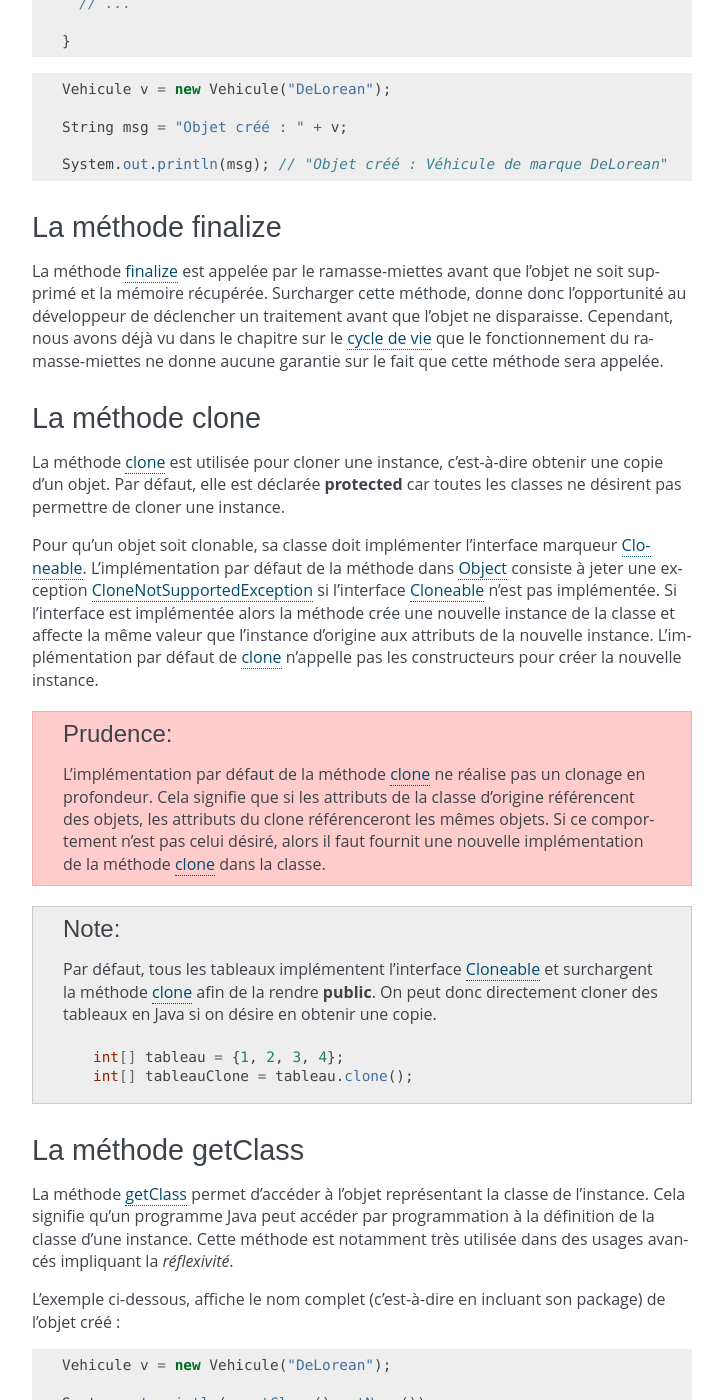
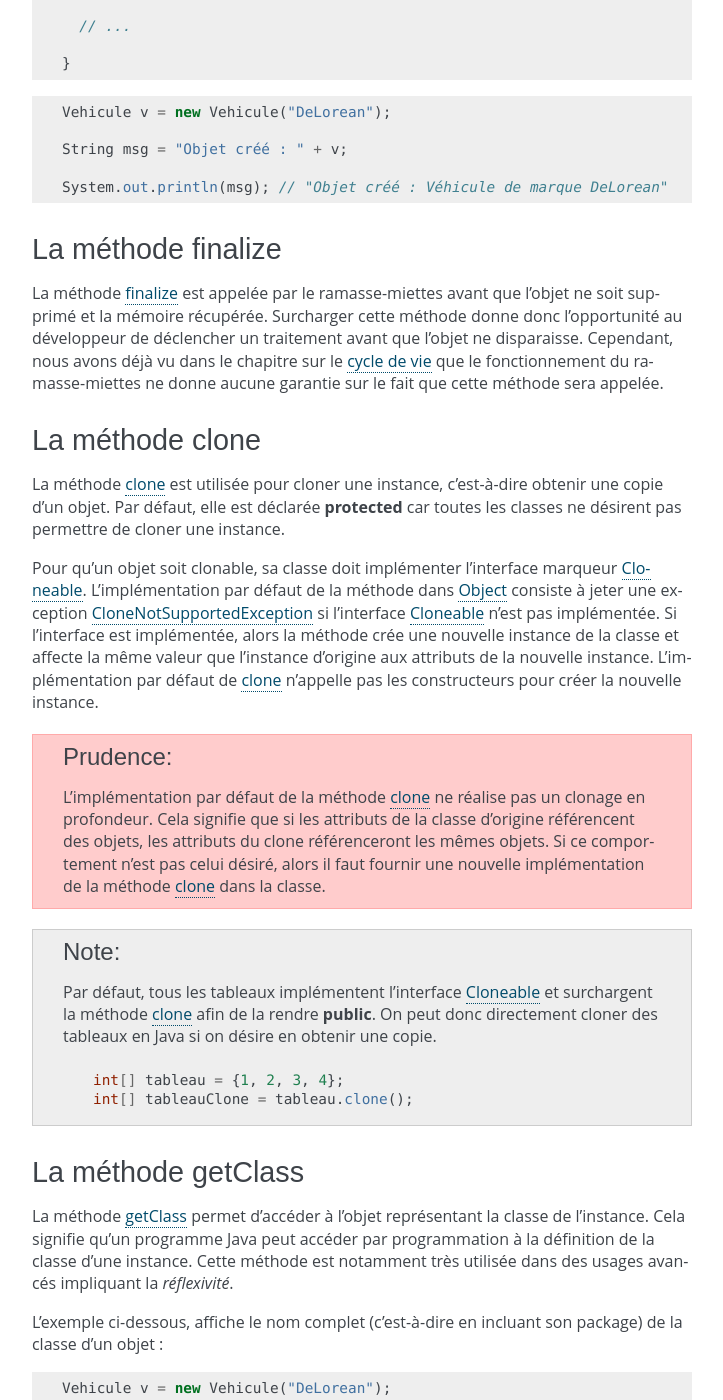
Before and after one commit to lanaflonPerso/cours-java-web, a Sphinx documentation site: the page built from source/la_classe_object.rst, in a window 1280 px wide and 1400 px high, scrolled down 4881 px. Shown: the whole window, without its empty margins (398-1121 px from the left). Built offline with Sphinx 7.4.7, drawn with Linux system fonts in a browser that asks for light colours; formulas are drawn with MathJax 3; some of the changed text lies outside the part shown.

Commit message:
corrections

```diff
--- a/source/la_classe_object.rst
+++ b/source/la_classe_object.rst
@@ -134,7 +135,7 @@
 
     Et si y.equals(z) est vrai
 
-    Alors x.equals(y) doit être vrai
+    Alors x.equals(z) doit être vrai
 * Son implémentation doit être consistante
     Pour x et y non nuls
 
@@ -186,7 +187,7 @@
 La méthode hashCode_ est fournie pour l'utilisation de certains algorithmes,
 notamment pour l'utilisation de table de hachage. Le principe d'un algorithme
 de hachage est d'associer un identifiant à un objet. Cet identifiant doit être
-le même pour la durée de vie de l'objet. De plus deux objets égaux doivent
+le même pour la durée de vie de l'objet. De plus, deux objets égaux doivent
 avoir le même code de hachage.
 
 L'implémentation de cette méthode peut se révéler assez technique. En général,
@@ -279,7 +280,7 @@
 *******************
 
 La méthode finalize_ est appelée par le ramasse-miettes avant que l'objet ne soit
-supprimé et la mémoire récupérée. Surcharger cette méthode, donne donc l'opportunité
+supprimé et la mémoire récupérée. Surcharger cette méthode donne donc l'opportunité
 au développeur de déclencher un traitement avant que l'objet ne disparaisse.
 Cependant, nous avons déjà vu dans le chapitre sur le :ref:`cycle de vie <cycle_de_vie_finalize>`
 que le fonctionnement du ramasse-miettes ne donne aucune garantie sur le fait
@@ -295,7 +296,7 @@
 Pour qu'un objet soit clonable, sa classe doit implémenter l'interface marqueur
 Cloneable_. L'implémentation par défaut de la méthode dans Object_ consiste à jeter
 une exception CloneNotSupportedException_ si l'interface Cloneable_ n'est pas
-implémentée. Si l'interface est implémentée alors la méthode crée une nouvelle
+implémentée. Si l'interface est implémentée, alors la méthode crée une nouvelle
 instance de la classe et affecte
 la même valeur que l'instance d'origine aux attributs de la nouvelle instance.
 L'implémentation par défaut de clone_ n'appelle pas les constructeurs pour créer
@@ -307,7 +308,7 @@
   en profondeur. Cela signifie que si les attributs de la classe d'origine
   référencent des objets, les attributs du clone référenceront les mêmes objets.
   Si ce comportement n'est pas celui désiré, alors il
-  faut fournit une nouvelle implémentation de la méthode clone_ dans la classe.
+  faut fournir une nouvelle implémentation de la méthode clone_ dans la classe.
 
 .. note ::
 
@@ -330,7 +331,7 @@
 usages avancés impliquant la *réflexivité*.
 
 L'exemple ci-dessous, affiche le nom complet (c'est-à-dire en incluant son package)
-de l'objet créé :
+de la classe d'un objet :
 
 ::
 
```
Also changed, not shown: other parts of source/la_classe_object.rst (+3 -2 lines), source/la_classe_string.rst (+9 -10 lines).
